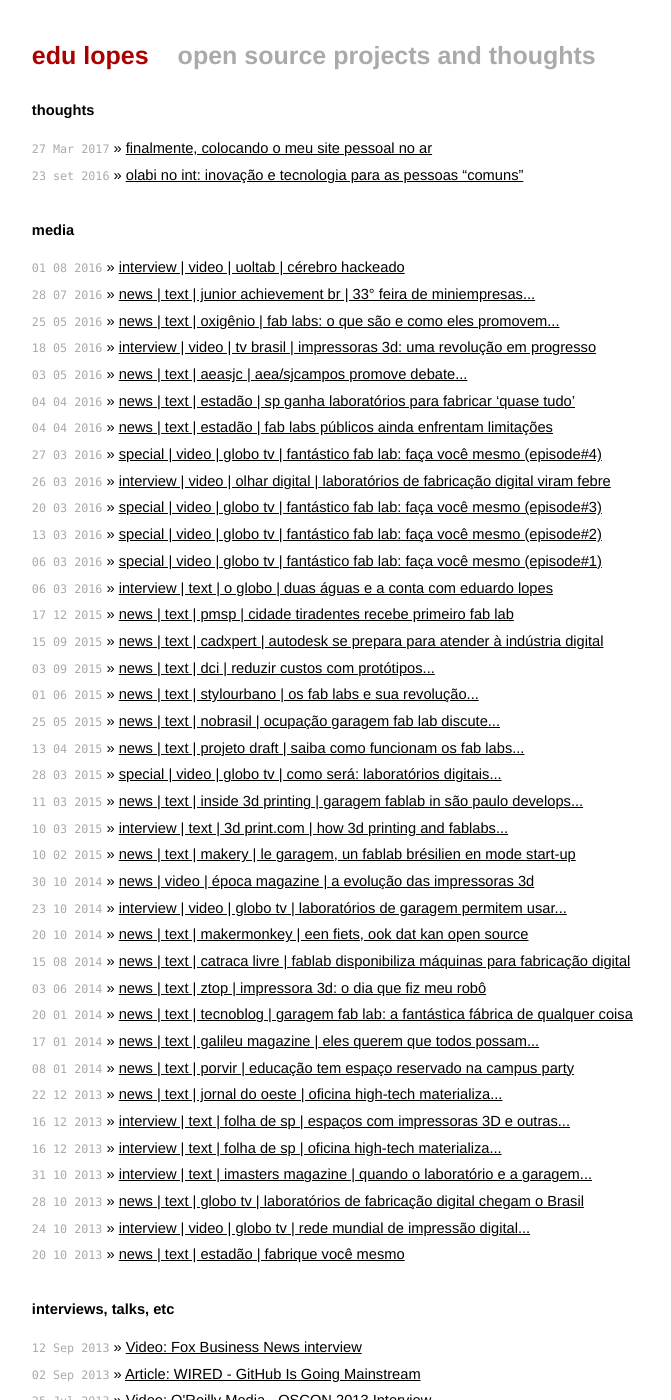
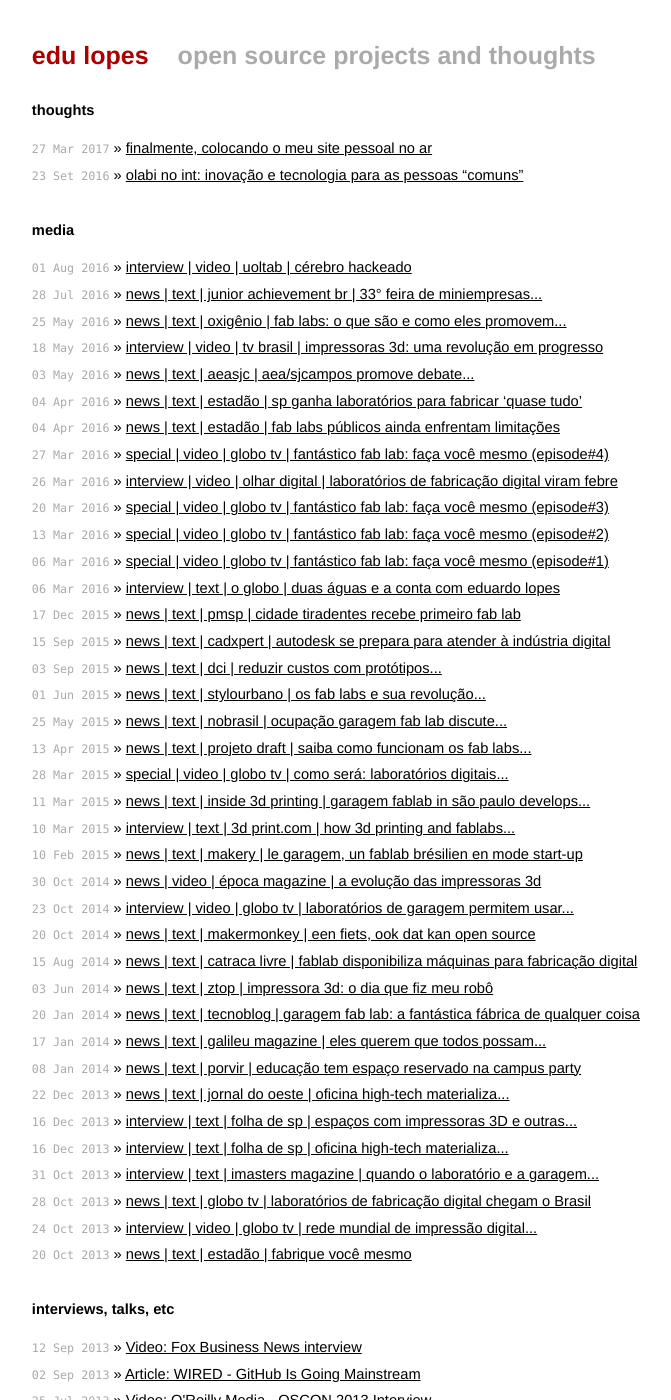
Before and after one commit to mojombo/mojombo.github.io, a Jekyll site: the page built from index.html, in a window 1280 px wide and 1400 px high. Shown: the whole window, without its empty margins (300-971 px from the left). Built offline with Jekyll 4.4.1, drawn with Linux system fonts in a browser that asks for light colours.

Commit message:
Update index.html

```diff
--- a/index.html
+++ b/index.html
@@ -9,49 +9,49 @@ title: hackme!
     {% for post in site.posts %}
       <li><span>{{ post.date | date_to_string }}</span> &raquo; <a href="{{ post.url }}">{{ post.title }}</a></li>
     {% endfor %}
-      <li><span>23 set 2016</span> &raquo; <a href="https://medium.com/@olabimakerspace/olabi-no-int-inova%C3%A7%C3%A3o-e-tecnologia-para-as-pessoas-comuns-9138a2115d2f">olabi no int: inovação e tecnologia para as pessoas “comuns”</a></li>
+      <li><span>23 Set 2016</span> &raquo; <a href="https://medium.com/@olabimakerspace/olabi-no-int-inova%C3%A7%C3%A3o-e-tecnologia-para-as-pessoas-comuns-9138a2115d2f">olabi no int: inovação e tecnologia para as pessoas “comuns”</a></li>
   </ul>
 
   <h1>media</h1>
   <ul class="posts">
-    <li><span>01 08 2016</span> &raquo; <a href="https://tab.uol.com.br/neurohacking#ciborgues-e-jedis">interview | video | uoltab | cérebro hackeado</a></li>
-    <li><span>28 07 2016</span> &raquo; <a href="http://www.jabrasil.org.br/jarj/noticias/33-feira-de-miniempresas-e-um-sucesso-no-rio-de-janeiro">news | text | junior achievement br | 33° feira de miniempresas...</a></li>
-    <li><span>25 05 2016</span> &raquo; <a href="http://oxigenio.comciencia.br/fab-labs-o-que-sao-e-como-eles-promovem-a-criatividade-e-networking">news | text | oxigênio | fab labs: o que são e como eles promovem...</a></li>
-    <li><span>18 05 2016</span> &raquo; <a href="http://tvbrasil.ebc.com.br/estudiomovel/episodio/impressoras-3d-uma-revolucao-em-progresso">interview | video | tv brasil | impressoras 3d: uma revolução em progresso</a></li>
-    <li><span>03 05 2016</span> &raquo; <a href="http://www.aeasjc.org.br/noticias/aeasjcampos-promove-debate-sobre-fabricao-digital/1030.html">news | text | aeasjc | aea/sjcampos promove debate...</a></li>
-    <li><span>04 04 2016</span> &raquo; <a href="http://link.estadao.com.br/noticias/inovacao,sao-paulo-ganha-laboratorios-para-fabricar-quase-tudo,10000048395">news | text | estadão | sp ganha laboratórios para fabricar ‘quase tudo’</a></li>
-    <li><span>04 04 2016</span> &raquo; <a href="http://link.estadao.com.br/noticias/inovacao,fab-labs-publicos-ainda-enfrentam-limitacoes,10000048396">news | text | estadão | fab labs públicos ainda enfrentam limitações</a></li>
-    <li><span>27 03 2016</span> &raquo; <a href="http://g1.globo.com/fantastico/quadros/fab-lab/noticia/2016/03/fab-lab-faca-voce-mesmo-cassio-ramos-e-tite-entregam-protese-italo.html">special | video | globo tv | fantástico fab lab: faça você mesmo (episode#4)</a></li>
-    <li><span>26 03 2016</span> &raquo; <a href="https://olhardigital.uol.com.br/video/laboratorios-de-fabricacao-digital-viram-febre-conheca-essa-novidade/56575">interview | video | olhar digital | laboratórios de fabricação digital viram febre</a></li>
-    <li><span>20 03 2016</span> &raquo; <a href="http://g1.globo.com/fantastico/quadros/fab-lab/noticia/2016/03/fab-lab-faca-voce-mesmo-bicicleta-eletrica-facilita-vida-em-paraisopolis.html">special | video | globo tv | fantástico fab lab: faça você mesmo (episode#3)</a></li>
-    <li><span>13 03 2016</span> &raquo; <a href="http://g1.globo.com/fantastico/quadros/fab-lab/noticia/2016/03/fab-lab-faca-voce-mesmo-um-novo-mundo-se-abre-para-alunos-de-escola.html">special | video | globo tv | fantástico fab lab: faça você mesmo (episode#2)</a></li>
-    <li><span>06 03 2016</span> &raquo; <a href="http://g1.globo.com/fantastico/quadros/fab-lab/noticia/2016/03/fab-lab-faca-voce-mesmo-projeto-produz-protese-de-mao-para-garoto.html">special | video | globo tv | fantástico fab lab: faça você mesmo (episode#1)</a></li>
-    <li><span>06 03 2016</span> &raquo; <a href="http://oglobo.globo.com/rio/duas-aguas-a-conta-com-eduardo-lopes-18800451#ixzz4cGzFyRP1">interview | text | o globo | duas águas e a conta com eduardo lopes</a></li>
-    <li><span>17 12 2015</span> &raquo; <a href="http://www.prefeitura.sp.gov.br/cidade/secretarias/servicos/noticias/?p=208653">news | text | pmsp | cidade tiradentes recebe primeiro fab lab</a></li>
-    <li><span>15 09 2015</span> &raquo; <a href="http://www.cadxpert.com.br/mecanica/autodesk-se-prepara-para-atender-a-industria-digital">news | text | cadxpert | autodesk se prepara para atender à indústria digital</a></li>
-    <li><span>03 09 2015</span> &raquo; <a href="http://www.dci.com.br/atos-legais/download/2015/9/eywpv201592195439.pdf">news | text | dci | reduzir custos com protótipos...</a></li>
-    <li><span>01 06 2015</span> &raquo; <a href="http://www.stylourbano.com.br/os-fab-labs-e-sua-revolucao-do-fabrique-voce-mesmo-ganham-impulso-no-brasil/">news | text | stylourbano | os fab labs e sua revolução...</a></li>
-    <li><span>25 05 2015</span> &raquo; <a href="http://nobrasil.co/ocupacao-garagem-fablab-discute-a-cultura-do-faca-voce-mesmo-e-a-democratizacao-da-tecnologia-como-ferramenta-de-empoderamento/">news | text | nobrasil | ocupação garagem fab lab discute...</a></li>
-    <li><span>13 04 2015</span> &raquo; <a href="http://projetodraft.com/saiba-como-funcionam-os-laboratorios-de-inovacao-fab-labs-espalhados-pelo-brasil-e-como-voce-pode-usa-los">news | text | projeto draft | saiba como funcionam os fab labs...</a></li>
-    <li><span>28 03 2015</span> &raquo; <a href="http://redeglobo.globo.com/como-sera/noticia/2015/03/laboratorios-digitais-impulsionam-criacao-de-objetos-personalizados.html">special | video | globo tv | como será: laboratórios digitais...</a></li>
-    <li><span>11 03 2015</span> &raquo; <a href="http://inside3dprinting.com/news/garagem-fablab-in-sao-paulo-develops-rich-ecosystem-full-of-innovators/28444">news | text | inside 3d printing | garagem fablab in são paulo develops...</a></li>
-    <li><span>10 03 2015</span> &raquo; <a href="https://3dprint.com/44672/brazil-fab-labs-3d-printing">interview | text | 3d print.com | how 3d printing and fablabs...</a></li>
-    <li><span>10 02 2015</span> &raquo; <a href="http://www.makery.info/2015/02/10/le-garagem-un-fablab-bresilien-en-mode-start-up">news | text | makery | le garagem, un fablab brésilien en mode start-up</a></li>
-    <li><span>30 10 2014</span> &raquo; <a href="http://epocanegocios.globo.com/Caminhos-para-o-futuro/Desenvolvimento/noticia/2014/09/revolucao-das-impressoras-3d.html">news | video | época magazine | a evolução das impressoras 3d</a></li>
-    <li><span>23 10 2014</span> &raquo; <a href="http://g1.globo.com/jornal-da-globo/noticia/2014/10/laboratorios-de-garagem-permite-usar-maquinas-como-impressoras-3d.html">interview | video | globo tv | laboratórios de garagem permitem usar...</a></li>
-    <li><span>20 10 2014</span> &raquo; <a href="http://makermonkeys.com/2014/10/een-fiets-ook-dat-kan-open-source/">news | text | makermonkey | een fiets, ook dat kan open source</a></li>
-    <li><span>15 08 2014</span> &raquo; <a href="https://queminova.catracalivre.com.br/inova/fablab-disponibiliza-maquinas-para-fabricacao-digital/">news | text | catraca livre | fablab disponibiliza máquinas para fabricação digital</a></li>
-    <li><span>03 06 2014</span> &raquo; <a href="http://www.ztop.com.br/impressora-3d-expectativa-x-realidade/">news | text | ztop | impressora 3d: o dia que fiz meu robô</a></li>
-    <li><span>20 01 2014</span> &raquo; <a href="https://tecnoblog.net/144732/garagem-fab-lab">news | text | tecnoblog | garagem fab lab: a fantástica fábrica de qualquer coisa</a></li>
-    <li><span>17 01 2014</span> &raquo; <a href="http://revistagalileu.globo.com/Tecnologia/noticia/2014/01/eles-querem-que-todos-possam-fazer-impressoes-3d.html">news | text | galileu magazine | eles querem que todos possam...</a></li>
-    <li><span>08 01 2014</span> &raquo; <a href="http://porvir.org/educacao-tem-espaco-reservado-na-campus-party/20140108/">news | text | porvir | educação tem espaço reservado na campus party</a></li>
-    <li><span>22 12 2013</span> &raquo; <a href="http://www.jornaldooeste.com.br/noticia/oficina-high-tech-materializa-de-graca-projetos-feitos-no-pc">news | text | jornal do oeste | oficina high-tech materializa...</a></li>
-    <li><span>16 12 2013</span> &raquo; <a href="http://www1.folha.uol.com.br/tec/2013/12/1385485-impressoras-3d-e-outras-maquinas-dao-folego-ao-movimento-faca-voce-mesmo.shtml">interview | text | folha de sp | espaços com impressoras 3D e outras...</a></li>
-    <li><span>16 12 2013</span> &raquo; <a href="http://www1.folha.uol.com.br/tec/2013/12/1385468-oficina-high-tech-materializa-de-graca-projetos-feitos-no-pc.shtml">interview | text | folha de sp | oficina high-tech materializa...</a></li>
-    <li><span>31 10 2013</span> &raquo; <a href="https://issuu.com/imasters/docs/revista-imasters-8">interview | text | imasters magazine | quando o laboratório e a garagem...</a></li>
-    <li><span>28 10 2013</span> &raquo; <a href="http://g1.globo.com/sao-paulo/noticia/2013/10/laboratorio-de-fabricacao-fab-lab-chega-o-brasil.html">news | text | globo tv | laboratórios de fabricação digital chegam o Brasil</a></li>
-    <li><span>24 10 2013</span> &raquo; <a href="http://g1.globo.com/globo-news/jornal-das-dez/videos/t/todos-os-videos/v/rede-mundial-de-impressao-digital-chega-ao-brasil/2908819">interview | video | globo tv | rede mundial de impressão digital...</a></li>
-    <li><span>20 10 2013</span> &raquo; <a href="http://link.estadao.com.br/noticias/geral,fabrique-voce-mesmo,10000032739">news | text | estadão | fabrique você mesmo</a></li>
+    <li><span>01 Aug 2016</span> &raquo; <a href="https://tab.uol.com.br/neurohacking#ciborgues-e-jedis">interview | video | uoltab | cérebro hackeado</a></li>
+    <li><span>28 Jul 2016</span> &raquo; <a href="http://www.jabrasil.org.br/jarj/noticias/33-feira-de-miniempresas-e-um-sucesso-no-rio-de-janeiro">news | text | junior achievement br | 33° feira de miniempresas...</a></li>
+    <li><span>25 May 2016</span> &raquo; <a href="http://oxigenio.comciencia.br/fab-labs-o-que-sao-e-como-eles-promovem-a-criatividade-e-networking">news | text | oxigênio | fab labs: o que são e como eles promovem...</a></li>
+    <li><span>18 May 2016</span> &raquo; <a href="http://tvbrasil.ebc.com.br/estudiomovel/episodio/impressoras-3d-uma-revolucao-em-progresso">interview | video | tv brasil | impressoras 3d: uma revolução em progresso</a></li>
+    <li><span>03 May 2016</span> &raquo; <a href="http://www.aeasjc.org.br/noticias/aeasjcampos-promove-debate-sobre-fabricao-digital/1030.html">news | text | aeasjc | aea/sjcampos promove debate...</a></li>
+    <li><span>04 Apr 2016</span> &raquo; <a href="http://link.estadao.com.br/noticias/inovacao,sao-paulo-ganha-laboratorios-para-fabricar-quase-tudo,10000048395">news | text | estadão | sp ganha laboratórios para fabricar ‘quase tudo’</a></li>
+    <li><span>04 Apr 2016</span> &raquo; <a href="http://link.estadao.com.br/noticias/inovacao,fab-labs-publicos-ainda-enfrentam-limitacoes,10000048396">news | text | estadão | fab labs públicos ainda enfrentam limitações</a></li>
+    <li><span>27 Mar 2016</span> &raquo; <a href="http://g1.globo.com/fantastico/quadros/fab-lab/noticia/2016/03/fab-lab-faca-voce-mesmo-cassio-ramos-e-tite-entregam-protese-italo.html">special | video | globo tv | fantástico fab lab: faça você mesmo (episode#4)</a></li>
+    <li><span>26 Mar 2016</span> &raquo; <a href="https://olhardigital.uol.com.br/video/laboratorios-de-fabricacao-digital-viram-febre-conheca-essa-novidade/56575">interview | video | olhar digital | laboratórios de fabricação digital viram febre</a></li>
+    <li><span>20 Mar 2016</span> &raquo; <a href="http://g1.globo.com/fantastico/quadros/fab-lab/noticia/2016/03/fab-lab-faca-voce-mesmo-bicicleta-eletrica-facilita-vida-em-paraisopolis.html">special | video | globo tv | fantástico fab lab: faça você mesmo (episode#3)</a></li>
+    <li><span>13 Mar 2016</span> &raquo; <a href="http://g1.globo.com/fantastico/quadros/fab-lab/noticia/2016/03/fab-lab-faca-voce-mesmo-um-novo-mundo-se-abre-para-alunos-de-escola.html">special | video | globo tv | fantástico fab lab: faça você mesmo (episode#2)</a></li>
+    <li><span>06 Mar 2016</span> &raquo; <a href="http://g1.globo.com/fantastico/quadros/fab-lab/noticia/2016/03/fab-lab-faca-voce-mesmo-projeto-produz-protese-de-mao-para-garoto.html">special | video | globo tv | fantástico fab lab: faça você mesmo (episode#1)</a></li>
+    <li><span>06 Mar 2016</span> &raquo; <a href="http://oglobo.globo.com/rio/duas-aguas-a-conta-com-eduardo-lopes-18800451#ixzz4cGzFyRP1">interview | text | o globo | duas águas e a conta com eduardo lopes</a></li>
+    <li><span>17 Dec 2015</span> &raquo; <a href="http://www.prefeitura.sp.gov.br/cidade/secretarias/servicos/noticias/?p=208653">news | text | pmsp | cidade tiradentes recebe primeiro fab lab</a></li>
+    <li><span>15 Sep 2015</span> &raquo; <a href="http://www.cadxpert.com.br/mecanica/autodesk-se-prepara-para-atender-a-industria-digital">news | text | cadxpert | autodesk se prepara para atender à indústria digital</a></li>
+    <li><span>03 Sep 2015</span> &raquo; <a href="http://www.dci.com.br/atos-legais/download/2015/9/eywpv201592195439.pdf">news | text | dci | reduzir custos com protótipos...</a></li>
+    <li><span>01 Jun 2015</span> &raquo; <a href="http://www.stylourbano.com.br/os-fab-labs-e-sua-revolucao-do-fabrique-voce-mesmo-ganham-impulso-no-brasil/">news | text | stylourbano | os fab labs e sua revolução...</a></li>
+    <li><span>25 May 2015</span> &raquo; <a href="http://nobrasil.co/ocupacao-garagem-fablab-discute-a-cultura-do-faca-voce-mesmo-e-a-democratizacao-da-tecnologia-como-ferramenta-de-empoderamento/">news | text | nobrasil | ocupação garagem fab lab discute...</a></li>
+    <li><span>13 Apr 2015</span> &raquo; <a href="http://projetodraft.com/saiba-como-funcionam-os-laboratorios-de-inovacao-fab-labs-espalhados-pelo-brasil-e-como-voce-pode-usa-los">news | text | projeto draft | saiba como funcionam os fab labs...</a></li>
+    <li><span>28 Mar 2015</span> &raquo; <a href="http://redeglobo.globo.com/como-sera/noticia/2015/03/laboratorios-digitais-impulsionam-criacao-de-objetos-personalizados.html">special | video | globo tv | como será: laboratórios digitais...</a></li>
+    <li><span>11 Mar 2015</span> &raquo; <a href="http://inside3dprinting.com/news/garagem-fablab-in-sao-paulo-develops-rich-ecosystem-full-of-innovators/28444">news | text | inside 3d printing | garagem fablab in são paulo develops...</a></li>
+    <li><span>10 Mar 2015</span> &raquo; <a href="https://3dprint.com/44672/brazil-fab-labs-3d-printing">interview | text | 3d print.com | how 3d printing and fablabs...</a></li>
+    <li><span>10 Feb 2015</span> &raquo; <a href="http://www.makery.info/2015/02/10/le-garagem-un-fablab-bresilien-en-mode-start-up">news | text | makery | le garagem, un fablab brésilien en mode start-up</a></li>
+    <li><span>30 Oct 2014</span> &raquo; <a href="http://epocanegocios.globo.com/Caminhos-para-o-futuro/Desenvolvimento/noticia/2014/09/revolucao-das-impressoras-3d.html">news | video | época magazine | a evolução das impressoras 3d</a></li>
+    <li><span>23 Oct 2014</span> &raquo; <a href="http://g1.globo.com/jornal-da-globo/noticia/2014/10/laboratorios-de-garagem-permite-usar-maquinas-como-impressoras-3d.html">interview | video | globo tv | laboratórios de garagem permitem usar...</a></li>
+    <li><span>20 Oct 2014</span> &raquo; <a href="http://makermonkeys.com/2014/10/een-fiets-ook-dat-kan-open-source/">news | text | makermonkey | een fiets, ook dat kan open source</a></li>
+    <li><span>15 Aug 2014</span> &raquo; <a href="https://queminova.catracalivre.com.br/inova/fablab-disponibiliza-maquinas-para-fabricacao-digital/">news | text | catraca livre | fablab disponibiliza máquinas para fabricação digital</a></li>
+    <li><span>03 Jun 2014</span> &raquo; <a href="http://www.ztop.com.br/impressora-3d-expectativa-x-realidade/">news | text | ztop | impressora 3d: o dia que fiz meu robô</a></li>
+    <li><span>20 Jan 2014</span> &raquo; <a href="https://tecnoblog.net/144732/garagem-fab-lab">news | text | tecnoblog | garagem fab lab: a fantástica fábrica de qualquer coisa</a></li>
+    <li><span>17 Jan 2014</span> &raquo; <a href="http://revistagalileu.globo.com/Tecnologia/noticia/2014/01/eles-querem-que-todos-possam-fazer-impressoes-3d.html">news | text | galileu magazine | eles querem que todos possam...</a></li>
+    <li><span>08 Jan 2014</span> &raquo; <a href="http://porvir.org/educacao-tem-espaco-reservado-na-campus-party/20140108/">news | text | porvir | educação tem espaço reservado na campus party</a></li>
+    <li><span>22 Dec 2013</span> &raquo; <a href="http://www.jornaldooeste.com.br/noticia/oficina-high-tech-materializa-de-graca-projetos-feitos-no-pc">news | text | jornal do oeste | oficina high-tech materializa...</a></li>
+    <li><span>16 Dec 2013</span> &raquo; <a href="http://www1.folha.uol.com.br/tec/2013/12/1385485-impressoras-3d-e-outras-maquinas-dao-folego-ao-movimento-faca-voce-mesmo.shtml">interview | text | folha de sp | espaços com impressoras 3D e outras...</a></li>
+    <li><span>16 Dec 2013</span> &raquo; <a href="http://www1.folha.uol.com.br/tec/2013/12/1385468-oficina-high-tech-materializa-de-graca-projetos-feitos-no-pc.shtml">interview | text | folha de sp | oficina high-tech materializa...</a></li>
+    <li><span>31 Oct 2013</span> &raquo; <a href="https://issuu.com/imasters/docs/revista-imasters-8">interview | text | imasters magazine | quando o laboratório e a garagem...</a></li>
+    <li><span>28 Oct 2013</span> &raquo; <a href="http://g1.globo.com/sao-paulo/noticia/2013/10/laboratorio-de-fabricacao-fab-lab-chega-o-brasil.html">news | text | globo tv | laboratórios de fabricação digital chegam o Brasil</a></li>
+    <li><span>24 Oct 2013</span> &raquo; <a href="http://g1.globo.com/globo-news/jornal-das-dez/videos/t/todos-os-videos/v/rede-mundial-de-impressao-digital-chega-ao-brasil/2908819">interview | video | globo tv | rede mundial de impressão digital...</a></li>
+    <li><span>20 Oct 2013</span> &raquo; <a href="http://link.estadao.com.br/noticias/geral,fabrique-voce-mesmo,10000032739">news | text | estadão | fabrique você mesmo</a></li>
   </ul>
 
   <h1>interviews, talks, etc</h1>
```
